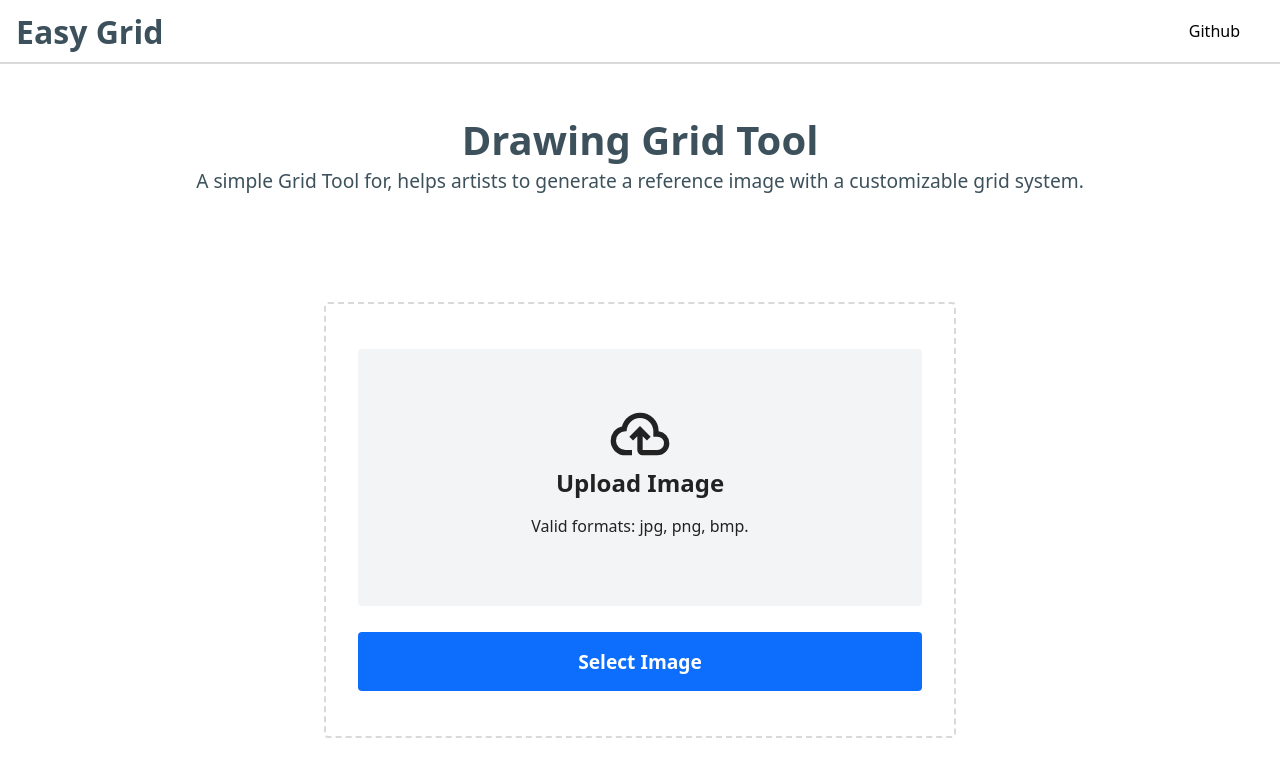
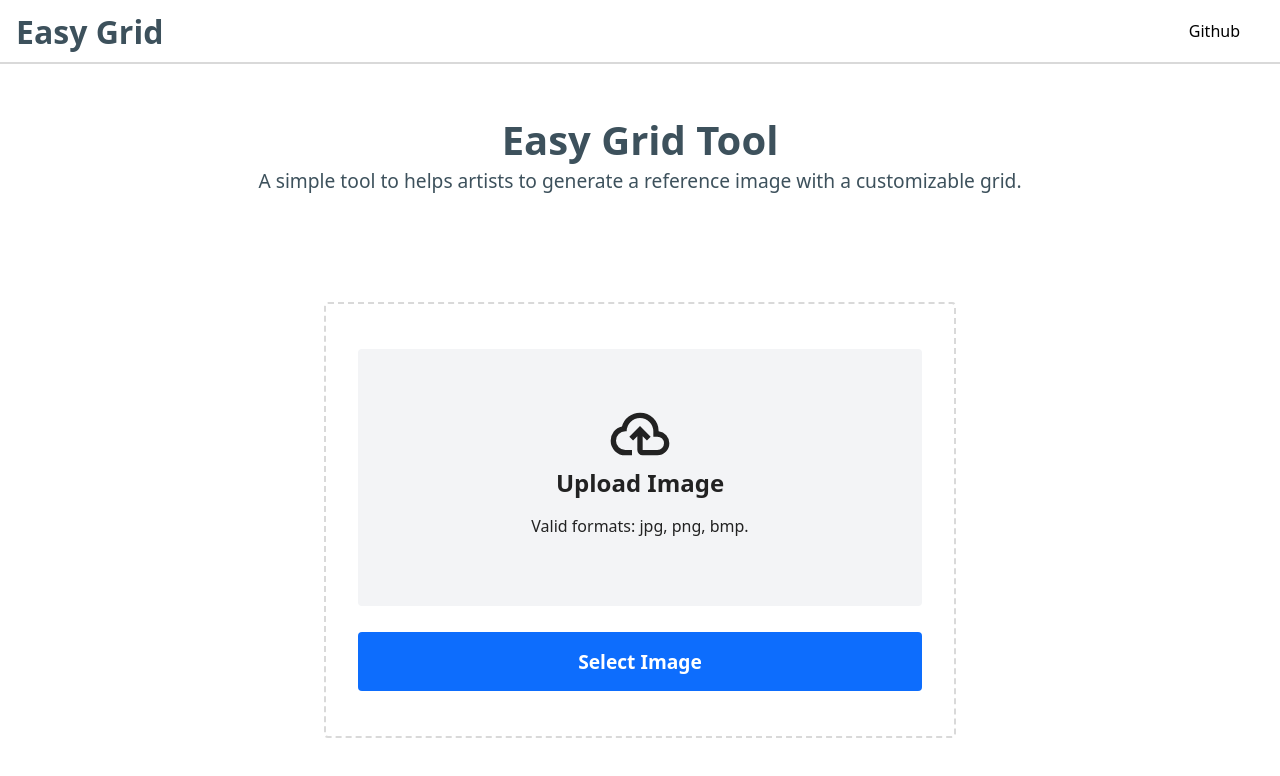
Before and after one commit to angelthz/Grid-Tool, a plain HTML site: page index.html in a window 1280 px wide. Drawn offline with Linux system fonts and the light colour scheme.

Commit message:
New description added

```diff
--- a/index.html
+++ b/index.html
@@ -27,8 +27,8 @@
       <main class="main-container">
          <section class="home" id="app-home">
             <article class="app-description">
-               <h1>Drawing Grid Tool</h1>
-               <p>A simple Grid Tool for, helps artists to generate a reference image with a customizable grid system.</p>
+               <h1>Easy Grid Tool</h1>
+               <p>A simple tool to helps artists to generate a reference image with a customizable grid.</p>
             </article>
             <div class="main-uploader">
                <div class="uploader-area">
```
